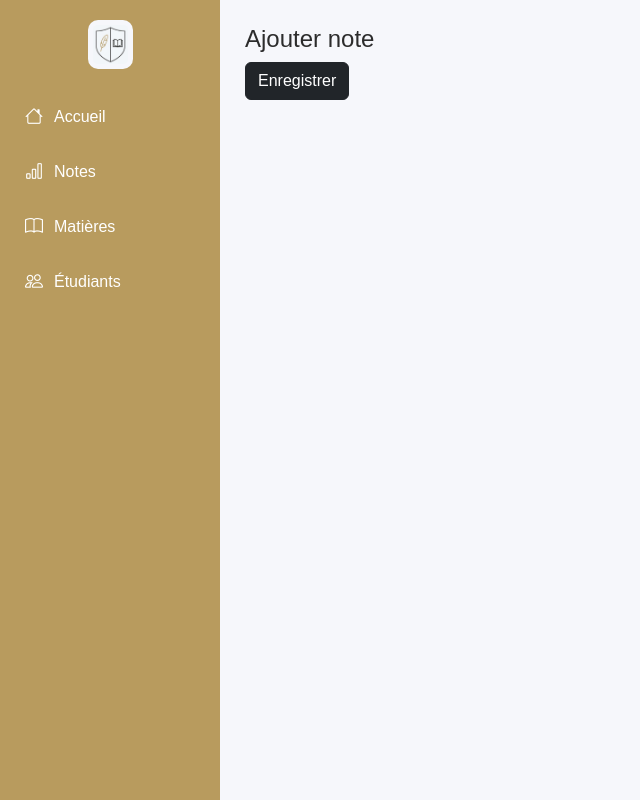
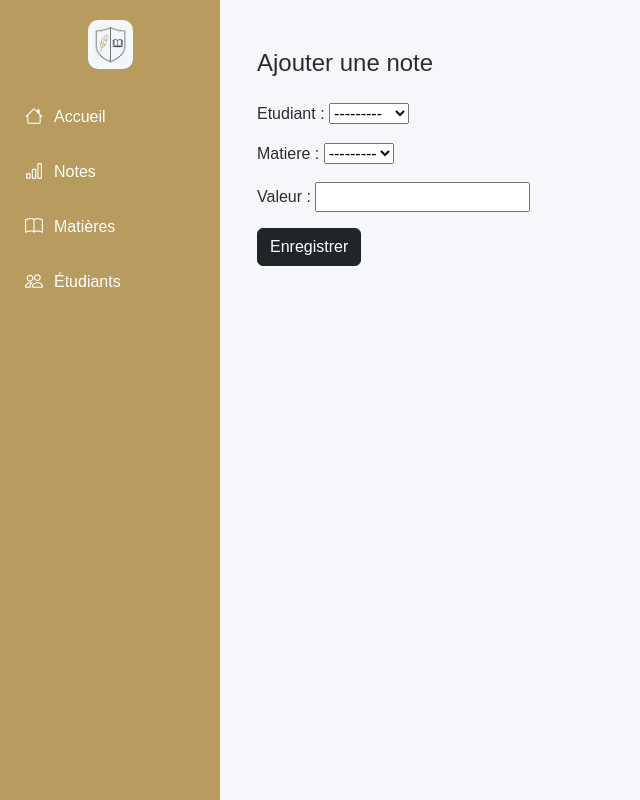
Before and after one commit to Sipakely/GestionScolarte, a Django app: page /notes/ajouter/ in a window 1280 px wide. Shown: the whole page, without its empty margins (0-640 px from the left). Run offline with Django 5.2, Linux system fonts and the light colour scheme; data comes from the database, SQL or seed files in the repository; both versions use the stored data as it was before the commit.

Commit message:
finalisation

```diff
--- a/notes/models.py
+++ b/notes/models.py
@@ -3,7 +3,6 @@
 from matieres.models import Matiere
 
 class Note(models.Model):
-    school_name = models.CharField(max_length=255, blank=True, default='')
     etudiant = models.ForeignKey(Etudiant, on_delete=models.CASCADE)
     matiere = models.ForeignKey(Matiere, on_delete=models.CASCADE)
     valeur = models.FloatField()
--- a/notes/urls.py
+++ b/notes/urls.py
@@ -1,10 +1,10 @@
 from django.urls import path
-
 from . import views
 
 app_name = 'notes'
 
 urlpatterns = [
     path('', views.liste_notes, name='liste'),
-    path('ajouter/', views.ajouter_note, name='ajouter'),
+    path('ajouter/', views.ajouter_note, name='ajouter_note'),
+    path('bulletin/<int:etudiant_id>/', views.bulletin_etudiant, name='bulletin'),
 ]
--- a/notes/views.py
+++ b/notes/views.py
@@ -1,17 +1,24 @@
-from django.shortcuts import render, redirect
+from django.shortcuts import render, get_object_or_404, redirect
+from django.contrib import messages
+
 from .models import Note
+from .forms import NoteForm
 from users.models import Etudiant
-from matieres.models import Matiere
 from utilisateur.models import School
 
 
+# -------------------------
+# RÉCUPÉRER ÉCOLE ACTIVE
+# -------------------------
 def get_active_school_name(request):
     school_id = request.session.get("school_id")
     school_username = request.session.get("school_username")
 
     school = None
+
     if school_id:
         school = School.objects.filter(id=school_id).first()
+
     if not school and school_username:
         school = School.objects.filter(username=school_username).first()
 
@@ -22,35 +29,63 @@
     return request.session.get("school_name", "")
 
 
+# -------------------------
+# AJOUT NOTE
+# -------------------------
+def ajouter_note(request):
+    school_name = get_active_school_name(request)
+
+    if request.method == "POST":
+        form = NoteForm(request.POST)
+
+        if form.is_valid():
+            form.save()  # la note est enregistrée directement
+
+            messages.success(request, "Note ajoutée avec succès")
+            return redirect("dashboard")
+
+        else:
+            messages.error(request, "Erreur lors de l'ajout de la note")
+
+    else:
+        form = NoteForm()
+
+    return render(request, "Templates notes/form.html", {
+        "form": form,
+        "page_title": "Ajouter une note",
+        "submit_label": "Enregistrer",
+        "school_name": school_name,
+    })
+
+
+# -------------------------
+# LISTE DES NOTES
+# -------------------------
 def liste_notes(request):
     school_name = get_active_school_name(request)
-    notes = Note.objects.filter(school_name=school_name) if school_name else Note.objects.none()
-    return render(request, 'Templates notes/liste.html', {'notes': notes})
+
+    notes = Note.objects.all()
+
+    return render(request, "Templates notes/liste.html", {
+        "notes": notes,
+        "school_name": school_name
+    })
 
 
-def ajouter_note(request):
-    school_name = get_active_school_name(request)
-    etudiants = Etudiant.objects.filter(school_name=school_name) if school_name else Etudiant.objects.none()
-    matieres = Matiere.objects.filter(school_name=school_name) if school_name else Matiere.objects.none()
+# -------------------------
+# BULLETIN ÉTUDIANT
+# -------------------------
+def bulletin_etudiant(request, etudiant_id):
+    etudiant = get_object_or_404(Etudiant, id=etudiant_id)
+    notes = Note.objects.filter(etudiant=etudiant)
 
-    if request.method == 'POST':
-        etudiant_id = request.POST['etudiant']
-        matiere_id = request.POST['matiere']
-        valeur = request.POST['valeur']
+    total = sum(note.valeur for note in notes)
+    count = notes.count()
 
-        etudiant = Etudiant.objects.get(id=etudiant_id, school_name=school_name)
-        matiere = Matiere.objects.get(id=matiere_id, school_name=school_name)
+    moyenne = round(total / count, 2) if count > 0 else 0
 
-        Note.objects.create(
-            school_name=school_name,
-            etudiant=etudiant,
-            matiere=matiere,
-            valeur=valeur
-        )
-
-        return redirect('notes:liste')
-
-    return render(request, 'Templates notes/ajouter.html', {
-        'users': etudiants,
-        'matieres': matieres
+    return render(request, "Templates notes/bulletin.html", {
+        "etudiant": etudiant,
+        "notes": notes,
+        "moyenne": moyenne
     })
--- a/templates/Templates notes/ajouter.html
+++ /dev/null
@@ -1,25 +0,0 @@
-<!DOCTYPE html>
-<html lang="en">
-<head>
-    <meta charset="UTF-8">
-    <meta name="viewport" content="width=device-width, initial-scale=1.0">
-    <title>Ajouter une note</title>
-</head>
-<body>
-
-    {% extends "base.html" %}
-{% block content %}
-
-<div class="card-pro">
-  <h4>Ajouter note</h4>
-
-  <form method="POST">
-    {% csrf_token %}
-    {{ form.as_p }}
-    <button class="btn btn-dark">Enregistrer</button>
-  </form>
-</div>
-
-{% endblock %}
-</body>
-</html>
--- /dev/null
+++ b/templates/Templates notes/form.html
@@ -0,0 +1,46 @@
+<!DOCTYPE html>
+<html lang="en">
+<head>
+    <meta charset="UTF-8">
+    <meta name="viewport" content="width=device-width, initial-scale=1.0">
+    <title>Ajouter une note</title>
+</head>
+<body>
+
+   {% extends "base.html" %}
+
+{% block content %}
+
+<div class="container mt-4">
+
+  <h4 class="mb-4">{{ page_title }}</h4>
+
+  <form method="POST">
+    {% csrf_token %}
+
+    <div class="mb-3">
+      {{ form.etudiant.label_tag }}
+      {{ form.etudiant }}
+    </div>
+
+    <div class="mb-3">
+      {{ form.matiere.label_tag }}
+      {{ form.matiere }}
+    </div>
+
+    <div class="mb-3">
+      {{ form.valeur.label_tag }}
+      {{ form.valeur }}
+    </div>
+
+    <button type="submit" class="btn btn-dark">
+      {{ submit_label }}
+    </button>
+
+  </form>
+
+</div>
+
+{% endblock %}
+</body>
+</html>
--- a/templates/templates etudiant/liste.html
+++ b/templates/templates etudiant/liste.html
@@ -26,8 +26,10 @@
       <td>{{ e.email }}</td>
       <td>
         <a href="{% url 'users:modifier' e.id %}" class="btn btn-warning btn-sm">Edit</a>
-      </td>
+        <a href="{% url 'notes:bulletin' e.id %}" class="btn btn-primary">Voir bulletin</a>
+    </td>
     </tr>
+
     {% empty %}
     <tr>
       <td colspan="3" class="text-muted">Aucun étudiant enregistré</td>
```
Also changed, not shown: templates/Templates notes/bulletin.html (+25 -9 lines), templates/Templates notes/liste.html (+6 -11 lines), templates/dashboard.html (+28 -3 lines), users/views.py (+19 -5 lines), GestionEtudiantDjango/views.py (deleted), db.sqlite3, notes/migrations/0003_remove_note_school_name.py (added).
